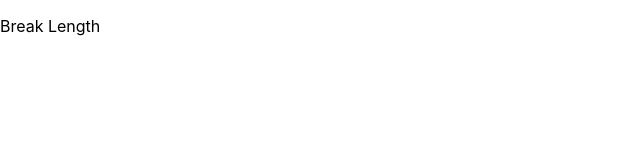
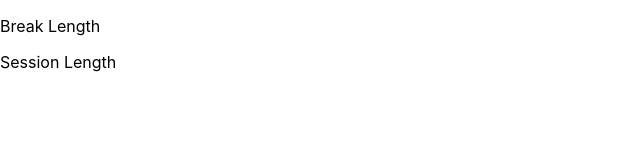
Before and after one commit to Airscripts/fcc-clock, a React (Create React App) app: page / in a window 1280 px wide. Shown: the top 160 px of the page, without its empty margins (0-640 px from the left). Built offline with nearby package versions, Linux system fonts and the light colour scheme.

Commit message:
feature: added user story #2

```diff
--- a/src/App.js
+++ b/src/App.js
@@ -2,6 +2,7 @@ function App() {
   return (
     <div className="App">
       <p id="break-label">Break Length</p>
+      <p id="session-label">Session Length</p>
     </div>
   );
 }
```
